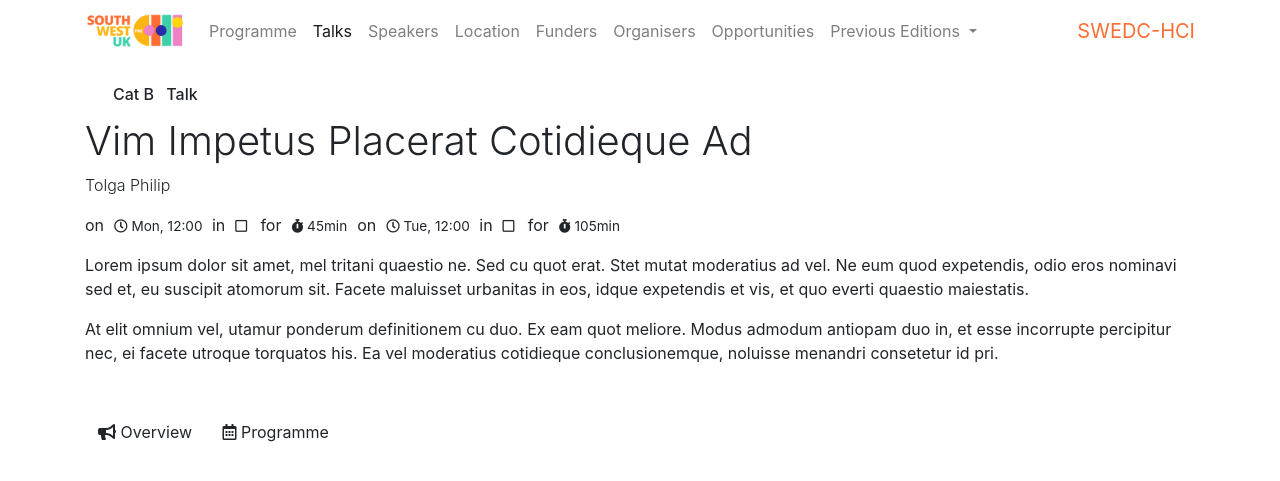
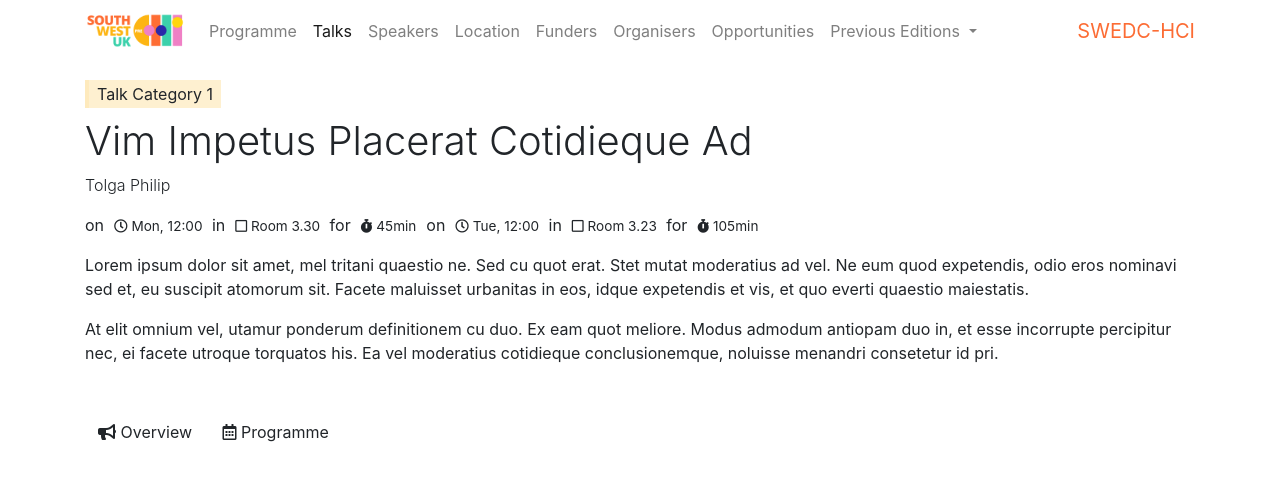
Before and after one commit to South-West-UK-Pre-CHI/South-West-UK-Pre-CHI.github.io, a Jekyll site: the page built from _talks/talk1.md, in a window 1280 px wide. Shown: the top 481 px of the page. Built offline with Jekyll 4.4.1, drawn with Linux system fonts in a browser that asks for light colours.

Commit message:
Test talks

```diff
--- a/_data/program.yml
+++ b/_data/program.yml
@@ -3,7 +3,7 @@
   abbr: Mon
   date: 2020-01-31
   rooms:
-  - name: Room A
+  - name: Room 3.30
     talks:
       - name: Vim Impetus Placerat Cotidieque Ad
         time_start: '12:00'
@@ -15,12 +15,12 @@
   abbr: Tue
   date: 2020-02-01
   rooms:
-    - name: Room B
+    - name: Room 3.23
       talks:
         - name: Vim Impetus Placerat Cotidieque Ad
           time_start: '12:00'
           time_end: '13:45'
-    - name: Room C
+    - name: The Great Hall
       talks:
         - name: Condimentum Vitae Sapien Pellentesque
           time_start: '12:45'
--- a/_talks/talk1.md
+++ b/_talks/talk1.md
@@ -3,8 +3,7 @@
 speakers:
   - Tolga Philip
 categories:
-  - Cat B
-  - Talk
+  - Talk Category 1
 ---
 
 Lorem ipsum dolor sit amet, mel tritani quaestio ne. Sed cu quot erat. Stet mutat moderatius ad vel. Ne eum quod expetendis, odio eros nominavi sed et, eu suscipit atomorum sit. Facete maluisset urbanitas in eos, idque expetendis et vis, et quo everti quaestio maiestatis.
```
